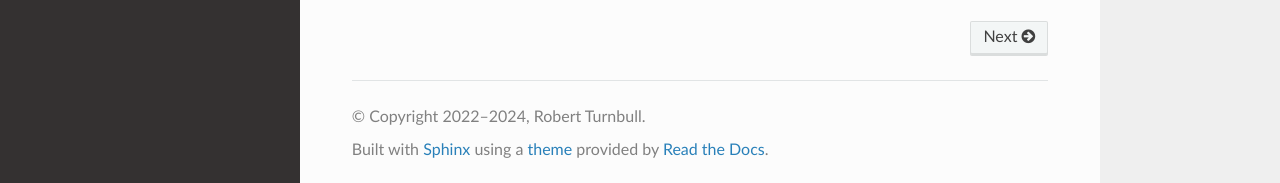
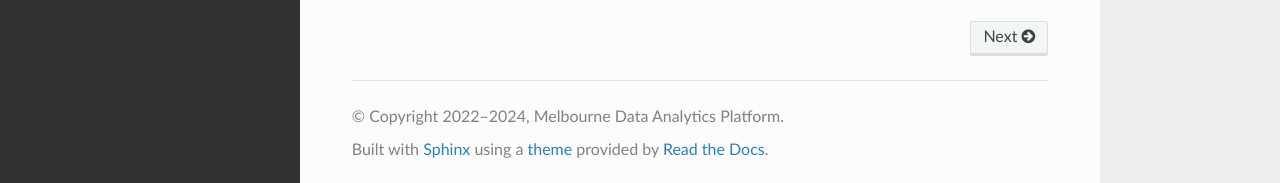
Before and after one commit to rbturnbull/hespi, a Sphinx documentation site: the page built from docs/index.rst, in a window 1280 px wide and 900 px high, scrolled down 758 px. Shown: the part 714-897 px from the top of the window. Built offline with Sphinx 7.4.7 and the Read the Docs theme 2.0.0, drawn with Linux system fonts in a browser that asks for light colours.

Commit message:
:abc: changing author in docs to MDAP

```diff
--- a/docs/conf.py
+++ b/docs/conf.py
@@ -19,8 +19,8 @@
 # -- Project information -----------------------------------------------------
 
 project = "hespi"
-copyright = "2022–2024, Robert Turnbull"
-author = "Robert Turnbull"
+copyright = "2022–2024, Melbourne Data Analytics Platform"
+author = "Melbourne Data Analytics Platform"
 
 # The full version, including alpha/beta/rc tags
 #release = "0.5.0"
```
